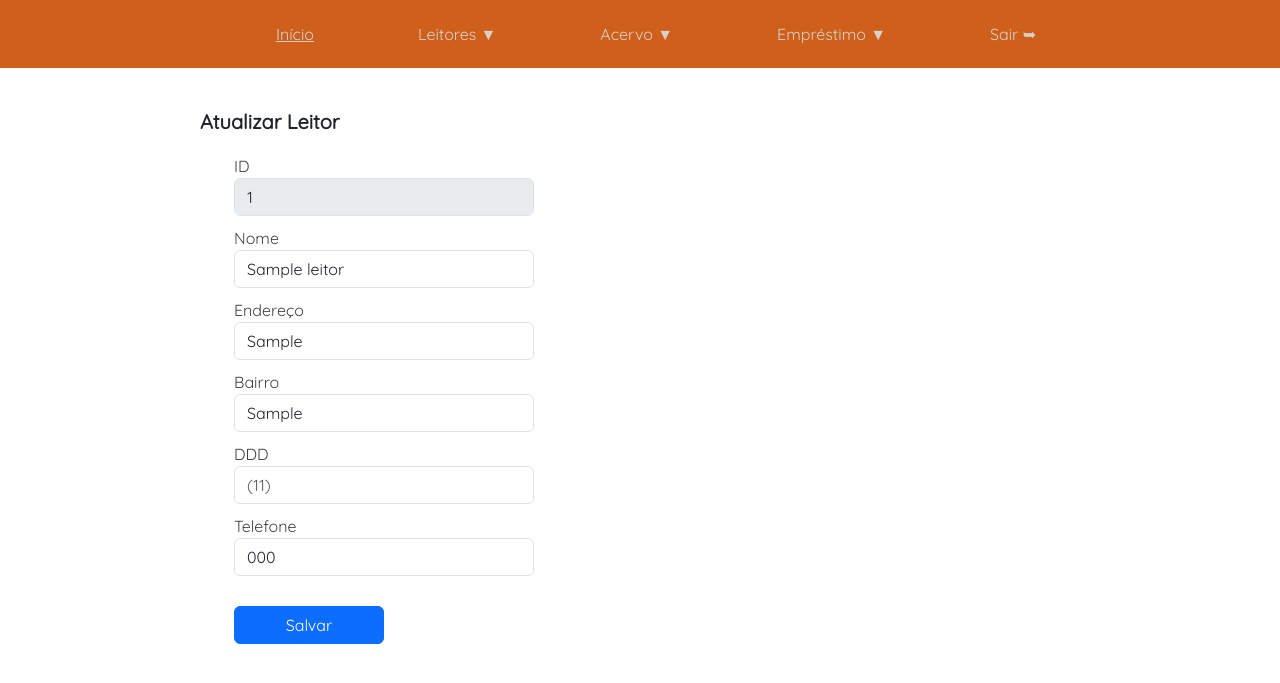
After one commit to 2104285/projeto-biblioteca-comunitaria, a Django app: page /leitor-geral/1 in a window 1280 px wide. The commit adds this page. Shown: the top 683 px of the page. Run offline with Django 4.2, Linux system fonts and the light colour scheme; tables that the repository leaves empty hold one stand-in row (values such as "Sample post"); some libraries are stand-ins or nearby versions.

Commit message:
adição página update id leitor

```diff
--- a/biblioteca/urls.py
+++ b/biblioteca/urls.py
@@ -4,7 +4,8 @@ from biblioteca.views import *
 urlpatterns = [
     path('', index),
     path('inicio', inicio, name="inicio"),
-    path('leitor-geral/', leitor_geral, name='leitor-geral'),
+    path('leitor-geral', leitor_geral, name='leitor-geral'),
+    path('leitor-geral/<int:id>', update_leitor, name='leitor-geral'),
     path('cadastro-leitor/', cadastro_leitor, name='cadastro-leitor'),
     path('acervo-geral/', acervo_geral, name='acervo-geral'),
     path('cadastro-acervo/', cadastro_acervo, name='cadastro-acervo'),
--- a/biblioteca/views.py
+++ b/biblioteca/views.py
@@ -1,4 +1,4 @@
-from django.shortcuts import render
+from django.shortcuts import render, get_object_or_404
 from django.core.paginator import Paginator
 from biblioteca.models import TbLeitor
 
@@ -46,6 +46,21 @@ def cadastro_leitor(request):
     else:
         return render(request, 'biblioteca/wp32_novo-leitor.html')
 
+def update_leitor(request,id):
+    if request.method == "POST":
+        leitor = TbLeitor.objects.get(pk=id)
+        leitor.nome = request.POST["nome"]
+        leitor.endereco = request.POST["endereco"]
+        leitor.bairro = request.POST["bairro"]
+        leitor.ddd = request.POST["ddd"]
+        leitor.telefone = request.POST["telefone"]
+        leitor.save()
+        return render(request, 'biblioteca/wp33_update-leitor.html',{"leitor":leitor})
+    else:
+        leitor = TbLeitor.objects.all()
+        leitor = get_object_or_404(leitor, pk=id)
+        return render(request, 'biblioteca/wp33_update-leitor.html',{"leitor":leitor})
+
 def acervo_geral(request):
     return render(request, 'biblioteca/wp41_acervo-geral.html')
 
--- a/setup/static/styles/style.css
+++ b/setup/static/styles/style.css
@@ -253,3 +253,7 @@ h3{
 .inicio{
     width: 70%;
 }
+
+.teste{
+    padding-left: 70%;
+}
--- a/static/styles/style.css
+++ b/static/styles/style.css
@@ -253,3 +253,7 @@ h3{
 .inicio{
     width: 70%;
 }
+
+.teste{
+    padding-left: 70%;
+}
--- /dev/null
+++ b/templates/biblioteca/wp33_update-leitor.html
@@ -0,0 +1,40 @@
+{% extends 'biblioteca/base.html' %}
+{% block title %}Novo Leitor{% endblock %}
+{% block content %}
+
+<div class="box">
+    <h3 class="titulo_leitor">Atualizar Leitor</h3>   <!--título tabela-->
+    <form method="post">
+        {% csrf_token %}
+        <ul style="list-style-type:none" class="box-cadastro">
+            <li class="item-box-cadastro">
+                <p class="label-cadastro">ID</p>
+                <input name='id' class="form-control" type="text" value="{{leitor.leitor_id}}" disabled>
+            </li>
+            <li class="item-box-cadastro">
+                <p class="label-cadastro">Nome</p>
+                <input name='nome' class="form-control" type="text" placeholder="Insira o nome" value="{{leitor.nome}}" size="30" autocomplete="off" required>
+            </li>
+            <li class="item-box-cadastro">
+                <p class="label-cadastro">Endereço</p>
+                <input name='endereco' class="form-control" type="text" value="{{leitor.endereco}}" placeholder="Rua/Av/Trav/..." autocomplete="off" required>
+            </li>
+            <li class="item-box-cadastro">
+                <p class="label-cadastro">Bairro</p>
+                <input name='bairro' class="form-control" value="{{leitor.bairro}}" type="text" size="20" required>
+            </li>
+            <li class="item-box-cadastro">
+                <p class="label-cadastro">DDD</p>
+                <input name='ddd' class="form-control" value="{{leitor.ddd}}" type="number" placeholder="(11)" size="3" required>
+            </li>
+            <li class="item-box-cadastro">
+                <p class="label-cadastro">Telefone</p>
+                <input name='telefone' class="form-control" type="tel" value="{{leitor.telefone}}"  size="20" autocomplete="off"  placeholder="xxxxx-xxxx" required>
+            </li>
+            <li class="item-box-cadastro">
+                <input class="btn btn-primary" type="submit" value="Salvar">
+            </li>
+        </ul>
+    </form>
+</div>
+{% endblock %}
```
Also changed, not shown: templates/biblioteca/wp31_leitor-geral.html (+8 -9 lines).
